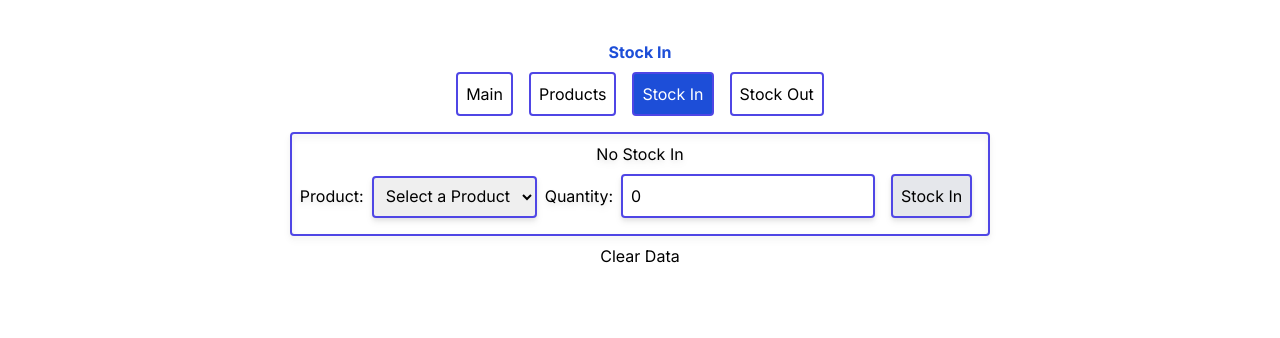
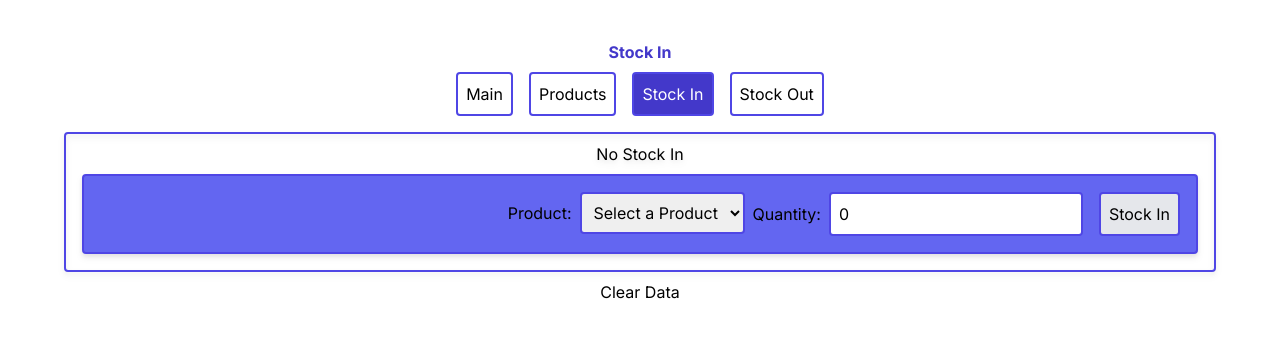
Before and after one commit to amaljosea/inventory-app, a Next.js app: page /stock-in in a window 1280 px wide. Shown: the top 338 px of the page. Built offline with nearby package versions, Linux system fonts and the light colour scheme.

Commit message:
Style updates

```diff
--- a/components/CustomLink.tsx
+++ b/components/CustomLink.tsx
@@ -16,7 +16,7 @@ const CustomLink = ({
   return (
     <Link
       className={classNames(commonClassName, {
-        "bg-blue-700 text-white": isActive,
+        "bg-indigo-700 text-white": isActive,
       })}
       href={href}
     >
--- a/components/Layout.tsx
+++ b/components/Layout.tsx
@@ -13,9 +13,9 @@ const Layout = ({
 }) => {
   return (
     <div className="flex flex-col items-center">
-      <h1 className="mt-10 text-blue-700 font-bold ">{title}</h1>
+      <h1 className="mt-10 text-indigo-700 font-bold ">{title}</h1>
       <Header />
-      <div className={classNames(commonClassName, "drop-shadow-md")}>
+      <div className={classNames(commonClassName, "drop-shadow-md w-[90%]")}>
         {children}
       </div>
       <button onClick={clearInventoryData}>Clear Data</button>
--- a/components/ProductForm.tsx
+++ b/components/ProductForm.tsx
@@ -25,7 +25,9 @@ const ProductForm = () => {
   };
 
   return (
-    <div className={commonClassName}>
+    <div
+      className={classNames(commonClassName, "bg-indigo-500 flex justify-end")}
+    >
       <input
         className={commonClassName}
         type="text"
--- a/components/StockForm.tsx
+++ b/components/StockForm.tsx
@@ -31,7 +31,9 @@ export const StockForm = ({ handleSubmit, title }: StockFormProps) => {
   ));
 
   return (
-    <div>
+    <div
+      className={classNames(commonClassName, "bg-indigo-500 flex justify-end")}
+    >
       <label>
         Product:
         <select
```
